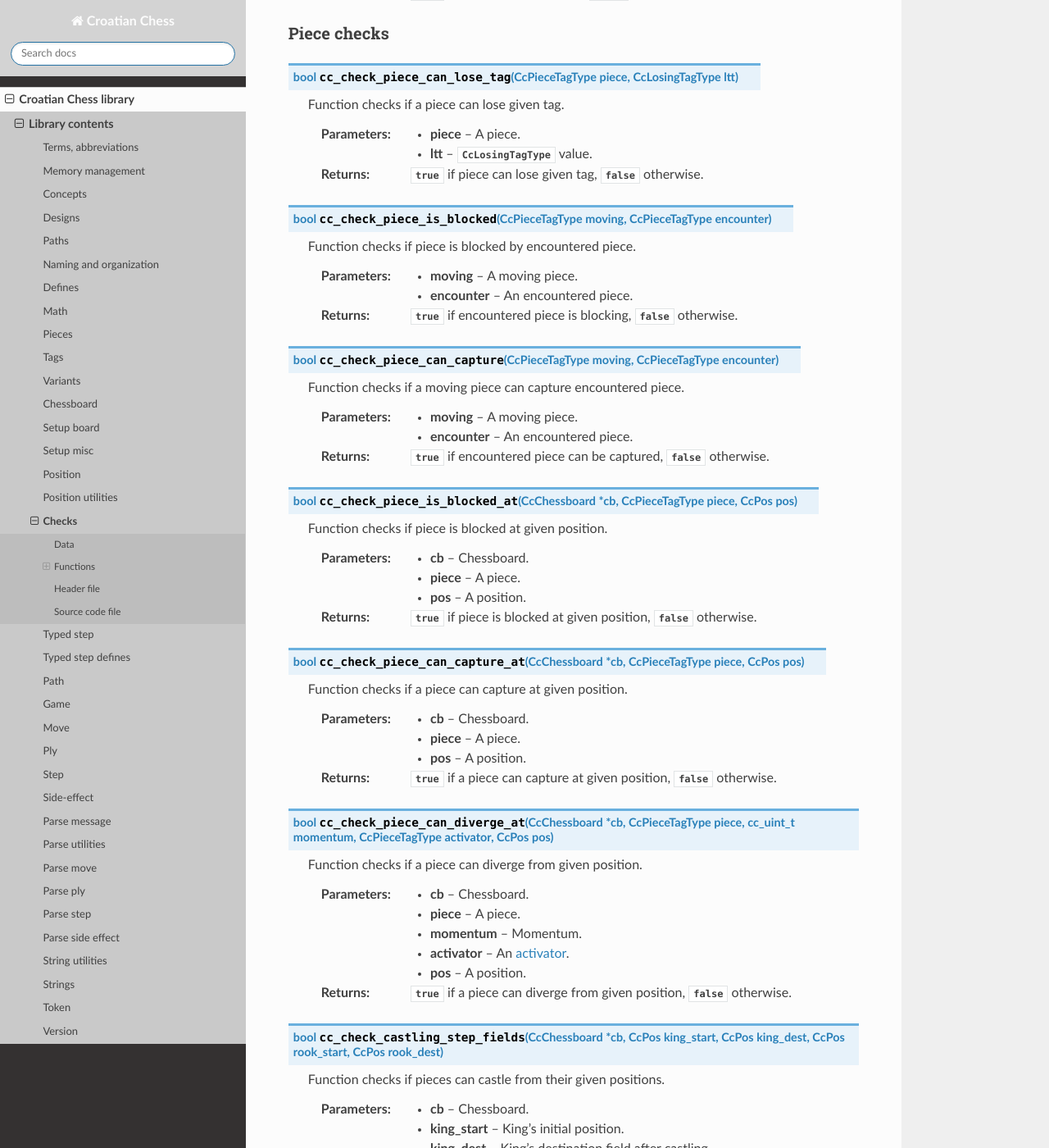
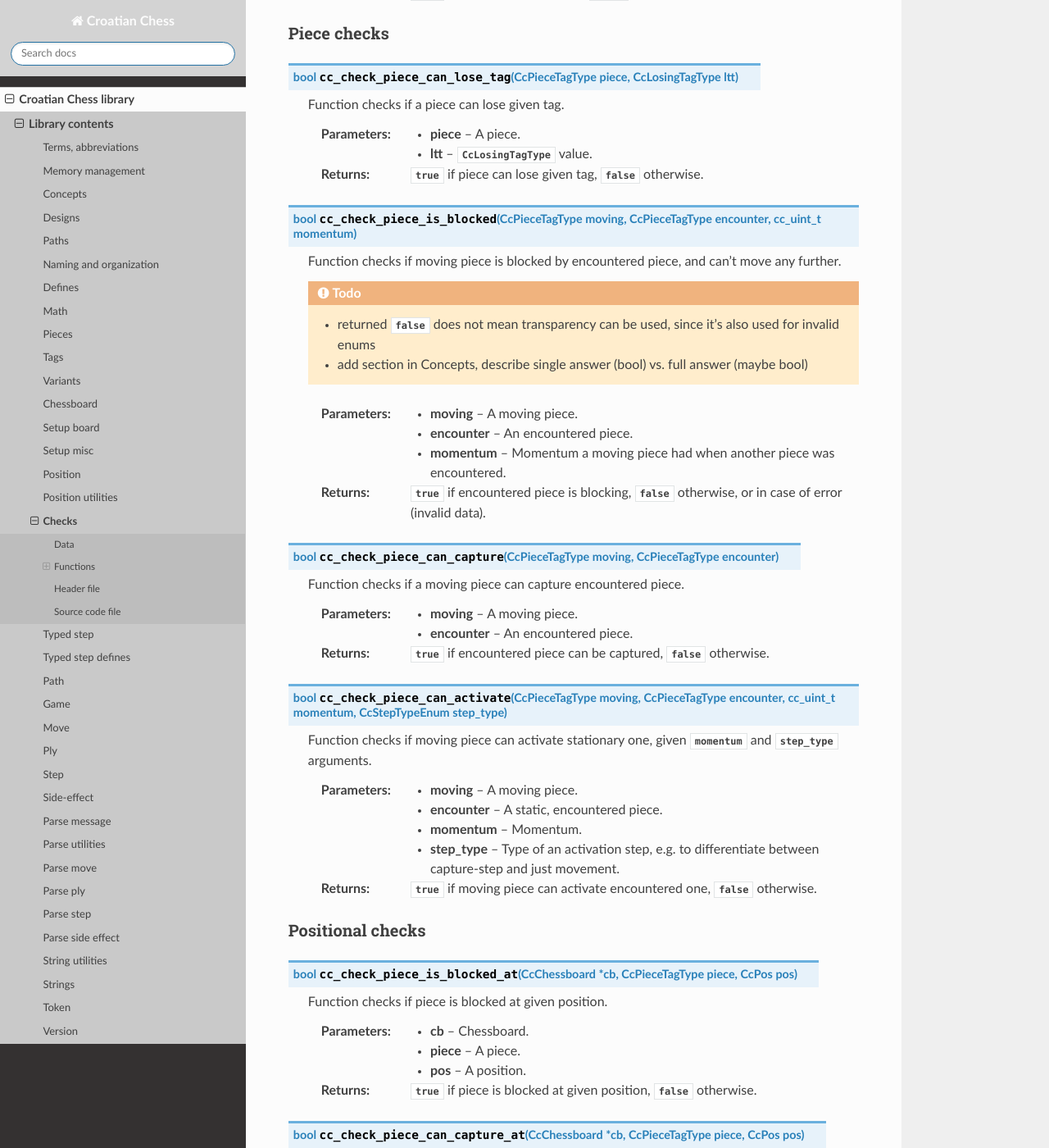
Before and after one commit to mmlacak/crochess, a Sphinx documentation site: the page built from docs/source/libcc/ccchecks.rst, in a window 1280 px wide and 1400 px high, scrolled down 675 px. Shown: the whole window at 82% size. Built offline with Sphinx 7.4.7 and the Read the Docs theme 3.1.0, drawn with Linux system fonts in a browser that asks for light colours; some of the changed text lies outside the part shown.

Commit message:
Wrote docs for cc_check_piece_is_blocked(), moved cc_check_piece_can_activate() + added TODO.

```diff
--- a/docs/source/libcc/ccchecks.rst
+++ b/docs/source/libcc/ccchecks.rst
@@ -53,13 +53,23 @@ Piece checks
     :param ltt: :c:type:`CcLosingTagType` value.
     :returns: :c:data:`true` if piece can lose given tag, :c:data:`false` otherwise.
 
-.. c:function:: bool cc_check_piece_is_blocked( CcPieceTagType moving, CcPieceTagType encounter )
+.. c:function:: bool cc_check_piece_is_blocked( CcPieceTagType moving, CcPieceTagType encounter, cc_uint_t momentum )
 
-    Function checks if piece is blocked by encountered piece.
+    Function checks if moving piece is blocked by encountered piece,
+    and can't move any further.
+
+    .. todo::
+
+        * returned :c:data:`false` does not mean transparency can be used,
+          since it's also used for invalid enums
+        * add section in Concepts, describe single answer (bool) vs.
+          full answer (maybe bool)
 
     :param moving: A moving piece.
     :param encounter: An encountered piece.
-    :returns: :c:data:`true` if encountered piece is blocking, :c:data:`false` otherwise.
+    :param momentum: Momentum a moving piece had when another piece was encountered.
+    :returns: :c:data:`true` if encountered piece is blocking,
+        :c:data:`false` otherwise, or in case of error (invalid data).
 
 .. c:function:: bool cc_check_piece_can_capture( CcPieceTagType moving, CcPieceTagType encounter )
 
@@ -68,6 +78,22 @@ Piece checks
     :param moving: A moving piece.
     :param encounter: An encountered piece.
     :returns: :c:data:`true` if encountered piece can be captured, :c:data:`false` otherwise.
+
+.. c:function:: bool cc_check_piece_can_activate( CcPieceTagType moving, CcPieceTagType encounter, cc_uint_t momentum, CcStepTypeEnum step_type )
+
+    Function checks if moving piece can activate stationary one, given
+    :c:var:`momentum` and :c:var:`step_type` arguments.
+
+    :param moving: A moving piece.
+    :param encounter: A static, encountered piece.
+    :param momentum: Momentum.
+    :param step_type: Type of an activation step, e.g. to differentiate between capture-step and just movement.
+    :returns: :c:data:`true` if moving piece can activate encountered one, :c:data:`false` otherwise.
+
+.. _lbl-libcc-ccchecks-functions-positionalchecks:
+
+Positional checks
+^^^^^^^^^^^^^^^^^
 
 .. c:function:: bool cc_check_piece_is_blocked_at( CcChessboard * cb, CcPieceTagType piece, CcPos pos )
 
```
Also changed, not shown: other parts of docs/source/libcc/ccchecks.rst (+0 -16 lines), 1 other file.
